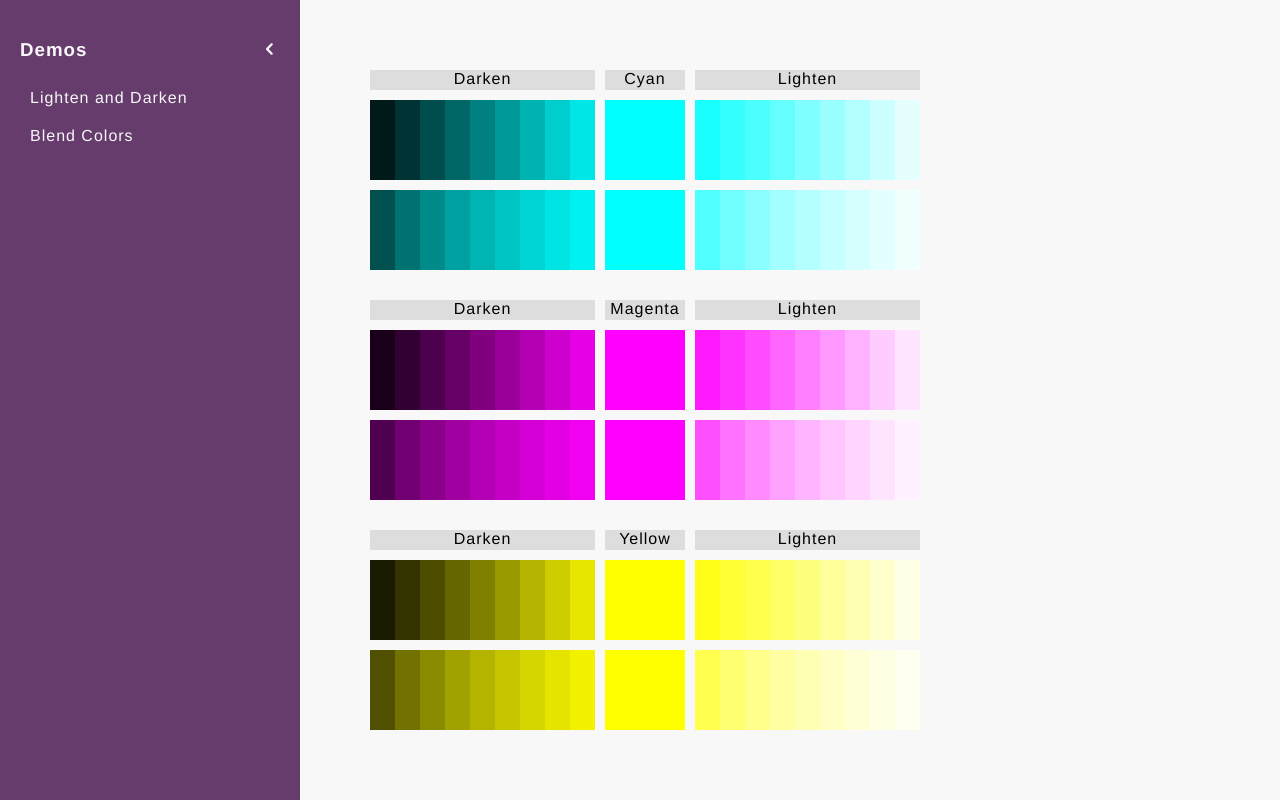
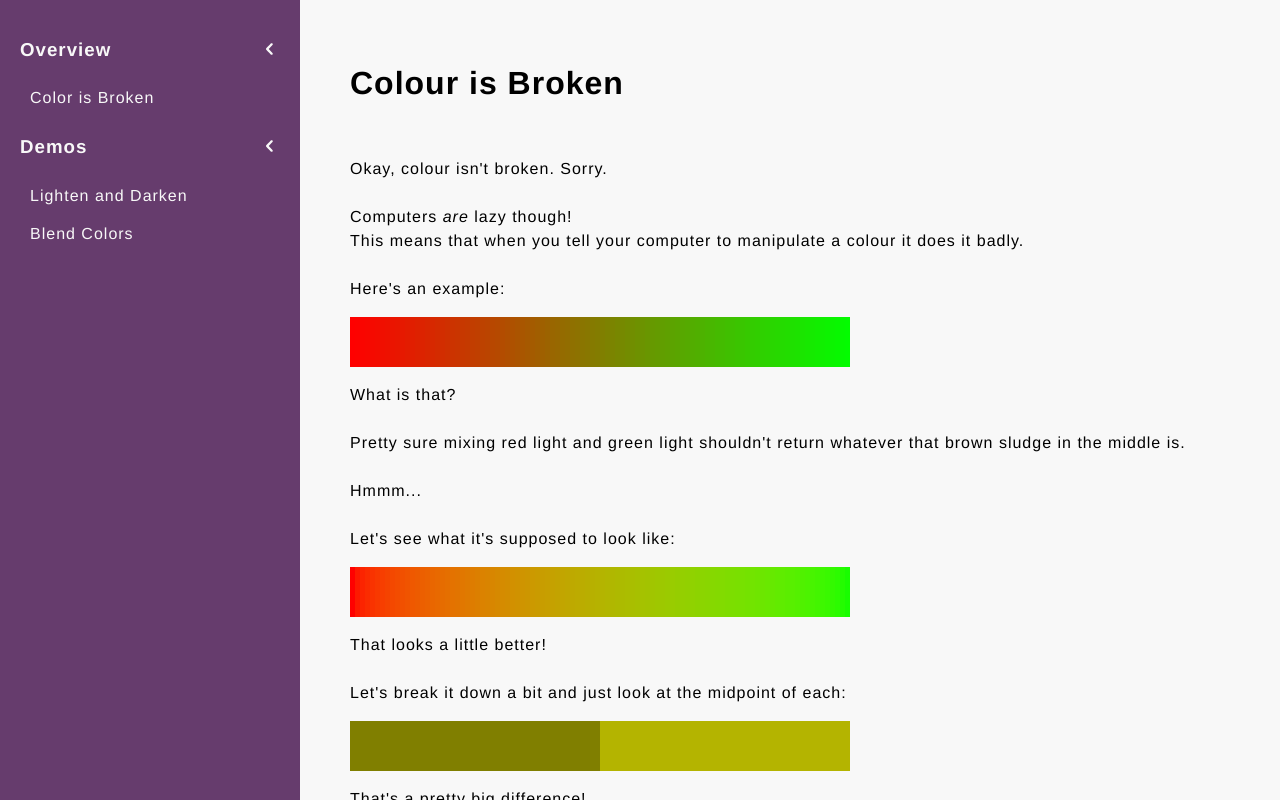
Before and after one commit to zmcadie/throw-shade, a React (Create React App) app: page / in a window 1280 px wide. Built offline with nearby package versions, Linux system fonts and the light colour scheme.

Commit message:
Add initial text intro

```diff
--- a/src/App.js
+++ b/src/App.js
@@ -5,6 +5,7 @@ import uuid from "uuid/v4"
 import ShadeDemo from "./components/ShadeDemo"
 import BlendDemo, { BlendCode } from "./components/BlendDemo"
 import CodeBlock from "./components/CodeBlock"
+import ColorIsBroken from "./components/ColorIsBroken"
 
 const AppContainer = styled.div`
   display: grid;
@@ -49,6 +50,7 @@ const SidebarActionsContainer = styled.ul`
 `
 
 const SidebarAction = styled.li`
+  color: ${p => p.selected ? "#84C68C" : "inherit"};
   cursor: pointer;
   padding: 10px 0;
 
@@ -61,6 +63,7 @@ const ContentContainer = styled.div`
   background: #f8f8f8;
   box-sizing: border-box;
   height: 100%;
+  overflow-y: scroll;
   padding: 50px;
   width: 100%;
 `
@@ -78,19 +81,28 @@ const DownArrow = () => (
   </StyledSvg>
 )
 
-const SidebarSection = ({ title, actions }) => {
+const SidebarSection = ({ title, pages }) => {
   const [ isOpen, setIsOpen ] = useState(true)
   return (
     <StyledSidebarSection>
       <SidebarTitle isOpen={ isOpen } onClick={ () => setIsOpen(!isOpen) }>{ title }<DownArrow /></SidebarTitle>
       <SidebarActionsContainer isOpen={ isOpen }>
-        { actions.map(a => <SidebarAction key={ uuid() } onClick={ a.action }>{ a.label }</SidebarAction>) }
+      {/* .map(p => ({ label: p.label, action: () => window.location = `#${p.slug}` })) } */}
+        { pages.map(p => <SidebarAction key={ uuid() } selected={ window.location.hash.slice(1) === p.slug } onClick={ () => window.location = `#${p.slug}` }>{ p.label }</SidebarAction>) }
       </SidebarActionsContainer>
     </StyledSidebarSection>
   )
 }
 
-const pages = [
+const posts = [
+  {
+    label: "Color is Broken",
+    slug: "color-is-broken",
+    Comp: ColorIsBroken
+  }
+]
+
+const demos = [
   {
     label: "Lighten and Darken",
     slug: "lighten-and-darken",
@@ -102,6 +114,8 @@ const pages = [
     code: BlendCode
   }
 ]
+
+const pages = [ ...posts, ...demos ]
 
 const getPage = () => {
   const hash = window.location.hash
@@ -122,8 +136,12 @@ const App = () => {
     <AppContainer>
       <Sidebar>
         <SidebarSection
+          title="Overview"
+          pages={ posts }
+        />
+        <SidebarSection
           title="Demos"
-          actions={ pages.map(p => ({ label: p.label, action: () => window.location = `#${p.slug}` })) }
+          pages={ demos }
         />
       </Sidebar>
       <ContentContainer>
--- a/src/components/BlendDemo.js
+++ b/src/components/BlendDemo.js
@@ -86,5 +86,6 @@ const blend = (color1, color2, adj = 0.5, log = true) => {
 }`
 
 export {
-  BlendCode
+  BlendCode,
+  SmoothGradient
 }
--- /dev/null
+++ b/src/components/ColorIsBroken.js
@@ -0,0 +1,70 @@
+import React from "react"
+import styled from "styled-components"
+import uuid from "uuid/v4"
+
+import { SmoothGradient } from './BlendDemo'
+import { blend } from '../colorUtils'
+
+const ColorIsBroken = () => (
+  <div style={{ lineHeight: "1.5rem" }}>
+    <h1>Colour is Broken</h1>
+    <br />
+    <p>
+      Okay, colour isn't broken. Sorry.
+      <br /><br />
+      Computers <i>are</i> lazy though!
+      <br />
+      This means that when you tell your computer to manipulate a colour it does it badly.
+      <br /><br />
+      Here's an example:
+    </p>
+    <SmoothGradient c1="#FF0000" c2="#00FF00" log={ false } />
+    <p>
+      What is that?
+      <br /><br />
+      Pretty sure mixing red light and green light shouldn't return whatever that brown sludge in the middle is.
+      <br /><br />
+      Hmmm...
+      <br /><br />
+      Let's see what it's supposed to look like:
+    </p>
+    <SmoothGradient c1="#FF0000" c2="#00FF00" />
+    <p>
+      That looks a little better!
+      <br /><br />
+      Let's break it down a bit and just look at the midpoint of each:
+    </p>
+    <div style={{ display: "flex" }}>
+      <div style={{ height: "50px", width: "250px", background: blend("#FF0000", "#00FF00", 0.5, false) }} />
+      <div style={{ height: "50px", width: "250px", background: blend("#FF0000", "#00FF00") }} />
+    </div>
+    <p>
+      That's a pretty big difference!
+      <br /><br />
+      The first example is how most computer programs approach blending colours and the second is how they <b><i>should</i></b> approach blending colours.
+      <br /><br />
+      So what's going on? Why don't they do it properly? The short answer is math. The long answer is <i>maaaaaaaaath</i>.
+      <br /><br />
+      Sorry. Bad joke.
+      <br /><br />
+      The actual answer is that the way we tell computers what colour something is is limited.
+      There's a few ways to do it but the typical way we represent colours is with three numbers, each on a scale from 0 to 255,
+      each representing the amount of either red, green, or blue light in the colour. This method is a rough approximation of how our eyes process light and colour.
+      I'll go into more detail later but the root of the problem is that what these numbers represent isn't actually the level of their respective wavelengths.
+      These numbers actually represent much larger numbers that themselves are a much better approximation of the wavelengths they represent.
+      <br /><br />
+      Since these numbers are only approximate we won't get the correct value when we try blend them.
+      Instead we have to take the time to calculate what they represent before we try any funny business.
+      Unfortunately most software is lazy and skips that step.
+    </p>
+    <p>Lazy:</p>
+    <SmoothGradient c1="#FF0000" c2="#00FF00" log={ false } />
+    <p>Correct:</p>
+    <SmoothGradient c1="#FF0000" c2="#00FF00" />
+    <p>
+      Let's just do things properly. They look better that way.
+    </p>
+  </div>
+)
+
+export default ColorIsBroken
```
